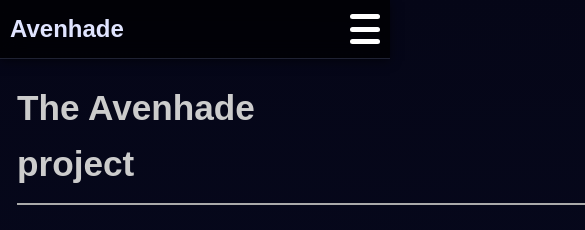
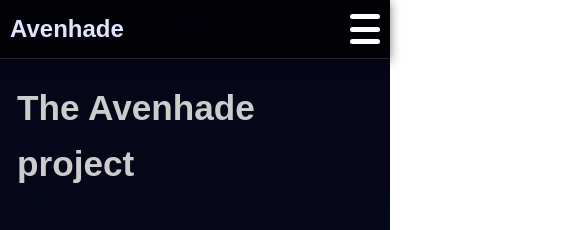
Before and after one commit to Avenhadeproject/Avenhade, a plain HTML site: page index.html in a window 390 px wide. Shown: the top 230 px of the page, 585 px wide, since content can reach past the window. Drawn offline with Linux system fonts and the light colour scheme; a web font is replaced by a local one.

Commit message:
styles.css

```diff
--- a/styles.css
+++ b/styles.css
@@ -117,14 +117,21 @@
       margin-left: -3px;
     }
 
-    .title::after {
+     .title::after {
       content: "";
       display: block;
       width: 960px;
       height: 2px;
       background-color: #aaaaaa;
-      margin: 10px auto 0; /* centrée */
+      margin: 10px auto 0;
     }
+
+      @media (max-width: 480px) {
+     .title::after {
+      display: none;
+      }
+    }
+
 
     .fade-in {
       opacity: 0;
```
